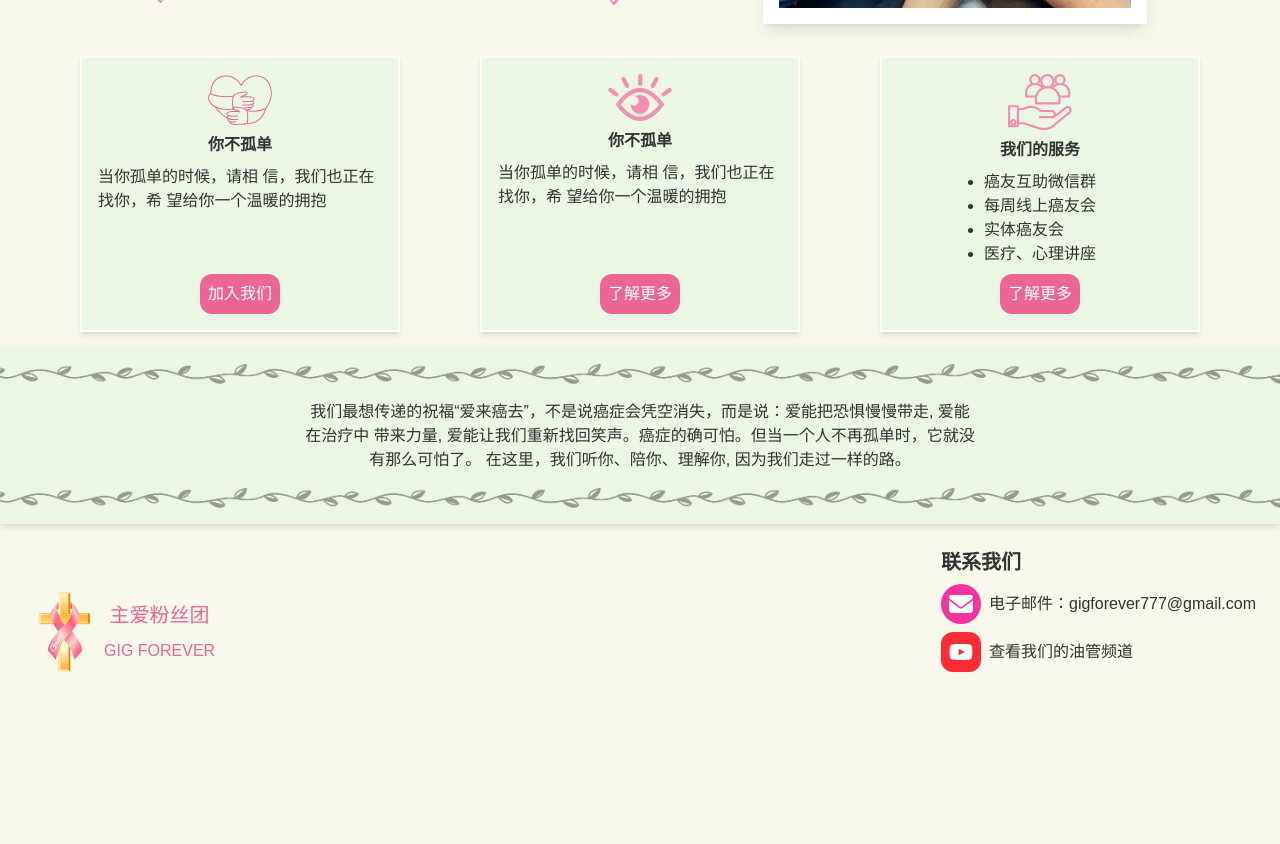
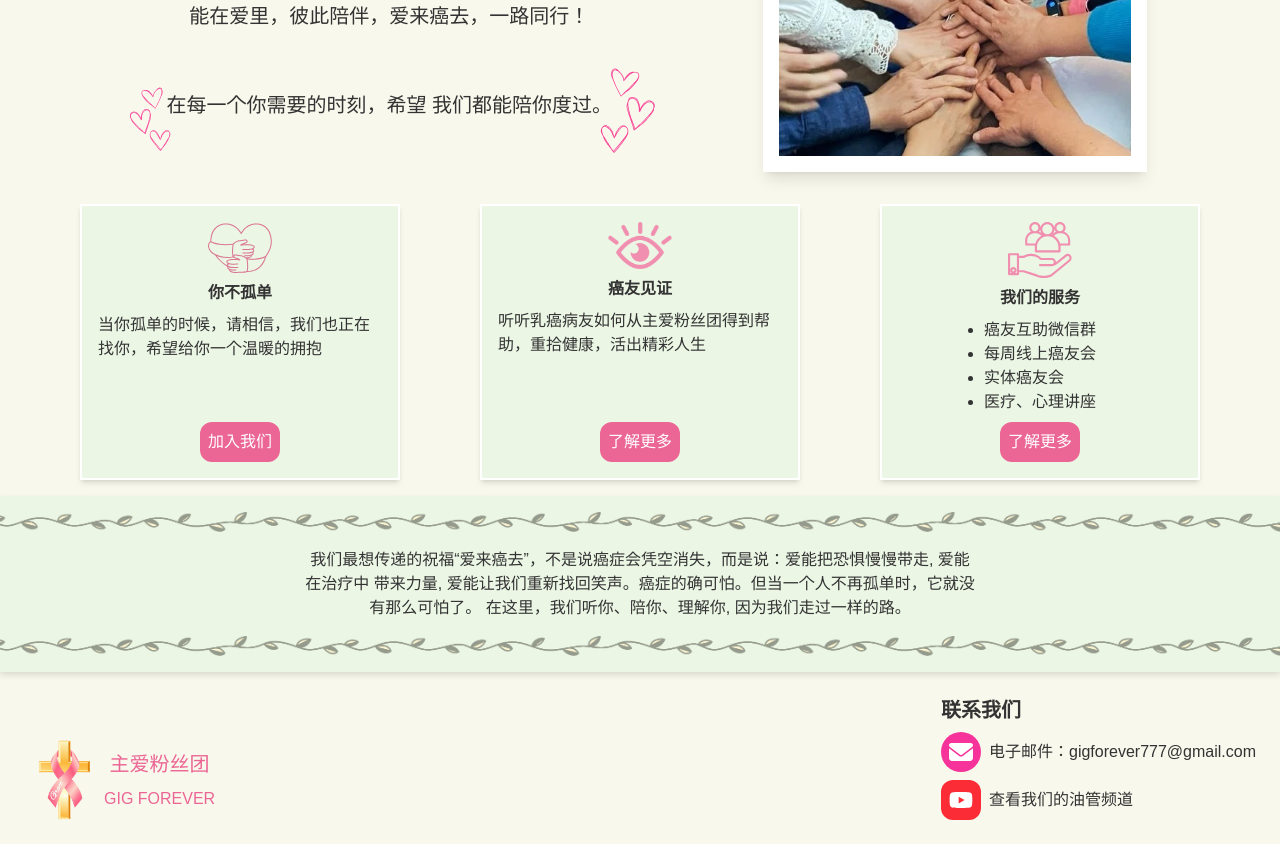
Before and after one commit to notrealn/bc2, a Next.js app: page / in a window 1280 px wide. Shown: the part 440-1284 px from the top of the page. Before the commit the page ends 1136 px from the top, so only its background shows below. Built offline with nearby package versions, Linux system fonts and the light colour scheme.

Commit message:
more links

```diff
--- a/app/page.tsx
+++ b/app/page.tsx
@@ -44,17 +44,17 @@ export default function Home() {
           imgsrc="/home/heart2.svg"
           alt="heart"
           title="你不孤单"
-          content="当你孤单的时候，请相 信，我们也正在找你，希 望给你一个温暖的拥抱"
+          content="当你孤单的时候，请相信，我们也正在找你，希望给你一个温暖的拥抱"
           buttonText="加入我们"
-          href="/todo"
+          href="/contact-us"
         ></Card>
         <Card
           imgsrc="/home/eye.png"
           alt="awareness"
-          title="你不孤单"
-          content="当你孤单的时候，请相 信，我们也正在找你，希 望给你一个温暖的拥抱"
+          title="癌友见证"
+          content="听听乳癌病友如何从主爱粉丝团得到帮助，重拾健康，活出精彩人生"
           buttonText="了解更多"
-          href="/todo"
+          href="/services/lectures"
         ></Card>
         <Card
           imgsrc="/home/social.svg"
@@ -69,7 +69,7 @@ export default function Home() {
             </ul>
           }
           buttonText="了解更多"
-          href="/todo"
+          href="/services/wechat"
         ></Card>
       </div>
       <div className="bg-surface-container pt-4 pb-4 drop-shadow-md">
--- a/app/resources/page.tsx
+++ b/app/resources/page.tsx
@@ -33,9 +33,9 @@ export default function Resources() {
 function Link({ label, href }: { label: string; href: string }) {
   return (
     <div className="flex flex-row flex-wrap horizon">
-      <div className="mr-4">{label}</div>
+      {/* <div className="mr-4">{label}</div> */}
       <a className="underline text-blue-400" href={href}>
-        {href}
+        {label}
       </a>
     </div>
   )
--- a/components/footer.tsx
+++ b/components/footer.tsx
@@ -2,7 +2,7 @@ import Image from 'next/image'
 
 export function Footer() {
   return (
-    <footer className="bg-surface text-on-surface p-4 flex flex-row justify-between m-2 relative">
+    <footer className="bg-surface text-on-surface p-4 flex flex-row flex-wrap gap-4 justify-between m-2 relative">
       <div className="mt-auto text-center">
         <div className="flex flex-row flex-initial">
           <Image
@@ -18,7 +18,7 @@ export function Footer() {
           </div>
         </div>
       </div>
-      <div className="flex flex-col gap-2 text-left">
+      <div className="flex flex-col gap-2 text-left ml-auto">
         <h1 className="text-xl font-bold">联系我们</h1>
         <div className="flex flex-row gap-2">
           <div className="bg-pink-500 p-2 rounded-full content">
--- a/components/navbar.tsx
+++ b/components/navbar.tsx
@@ -21,7 +21,7 @@ export function NavBar() {
       </div>
 
       <label className="peer ml-auto lg:hidden size-8">
-        <input className="peer hidden" type="checkbox" />
+        <input className="peer hidden" type="checkbox" defaultChecked={true} />
         <svg
           className="peer-checked:hidden"
           xmlns="http://www.w3.org/2000/svg"
```
